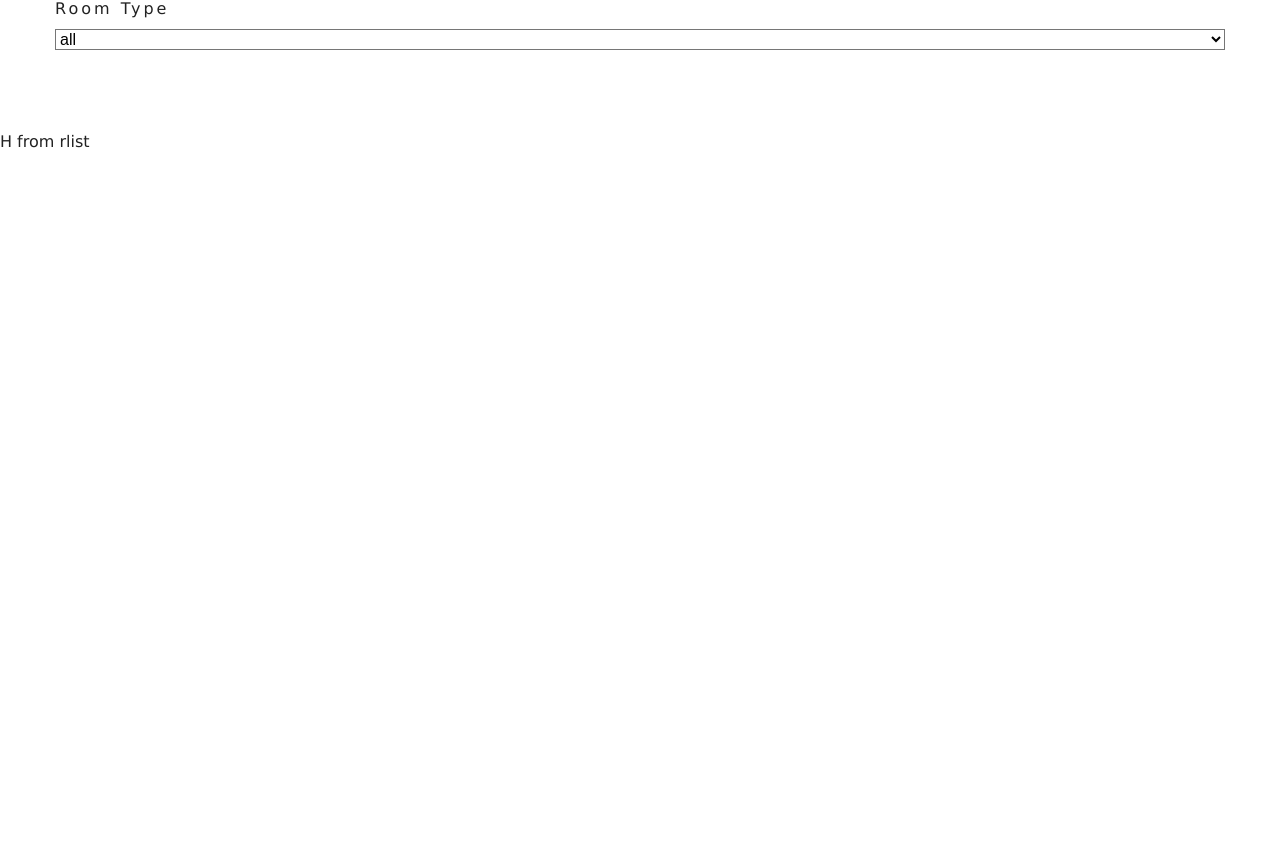
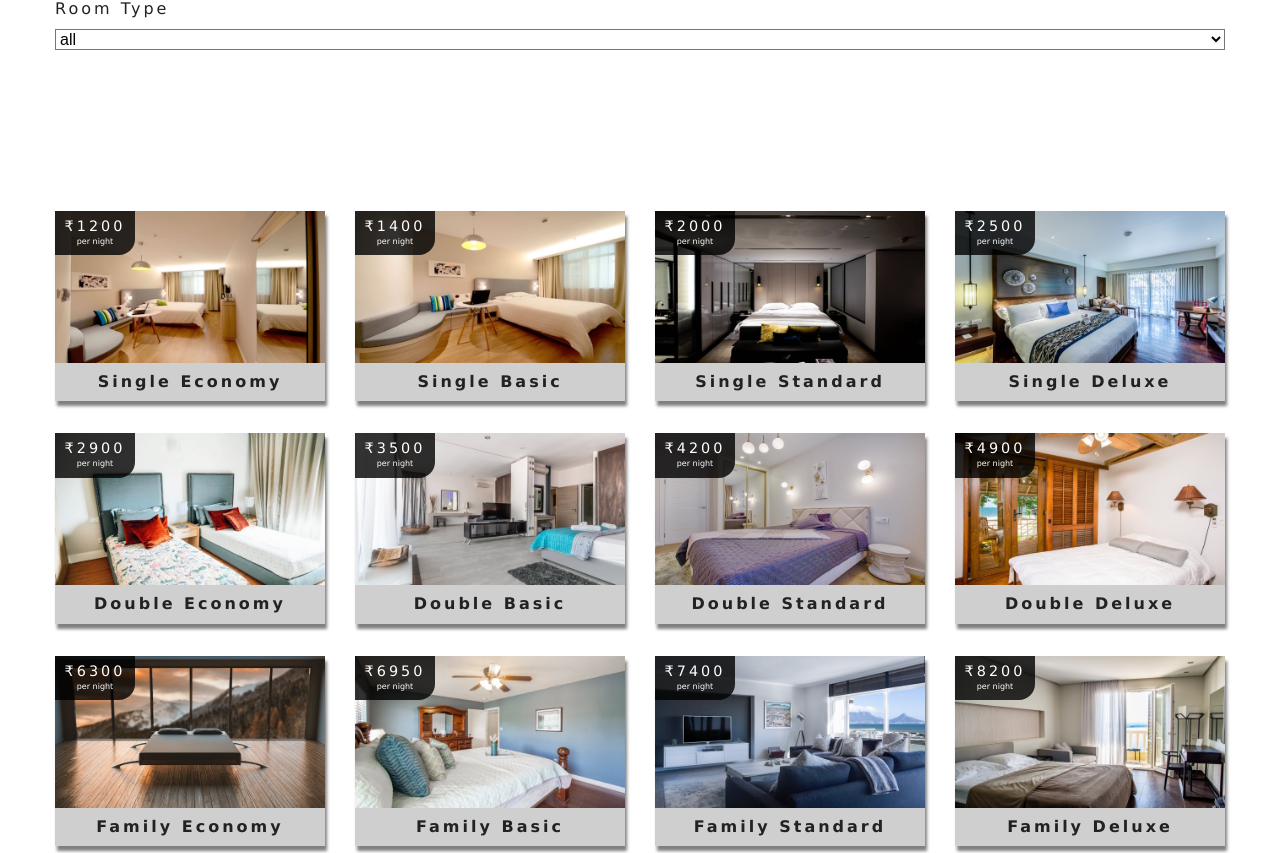
Before and after one commit to tilwanigaurav8/resort-reactjs, a React (Create React App) app: page /rooms in a window 1280 px wide. Shown: the part 754-1607 px from the top of the page. Before the commit the page ends 908 px from the top, so only its background shows below. Built offline with nearby package versions, Linux system fonts and the light colour scheme.

Commit message:
filterRooms2

```diff
--- a/src/components/RoomList.js
+++ b/src/components/RoomList.js
@@ -1,5 +1,22 @@
 import React from "react";
-const RoomList=()=>{
-    return <div>H from rlist</div>
-}
-export default RoomList;
+import Room from "./room";
+const RoomsList = ({ rooms }) => {
+  if (rooms.length === 0) {
+    return (
+      <div className="empty-search">
+        <h3>unfortunately no rooms matched your search parameters</h3>
+      </div>
+    );
+  }
+  return (
+    <section className="roomslist">
+      <div className="roomslist-center">
+        {rooms.map(item => {
+          return <Room key={item.id} room={item} />;
+        })}
+      </div>
+    </section>
+  );
+};
+
+export default RoomsList;
--- a/src/context.js
+++ b/src/context.js
@@ -59,7 +59,15 @@
     };
 
     filterRooms=()=>{
-        console.log("hello");
+        let{
+            rooms,type,capacity,price,minPrice,maxSize,breakfast,pets
+        }=this.state;
+
+        let tempRooms=[...rooms];
+        if(type!=='all'){
+            tempRooms=tempRooms.filter(room=>room.type===type)
+        }
+        this.setState({sortedRooms:tempRooms})
     }
 
     render(){
```
